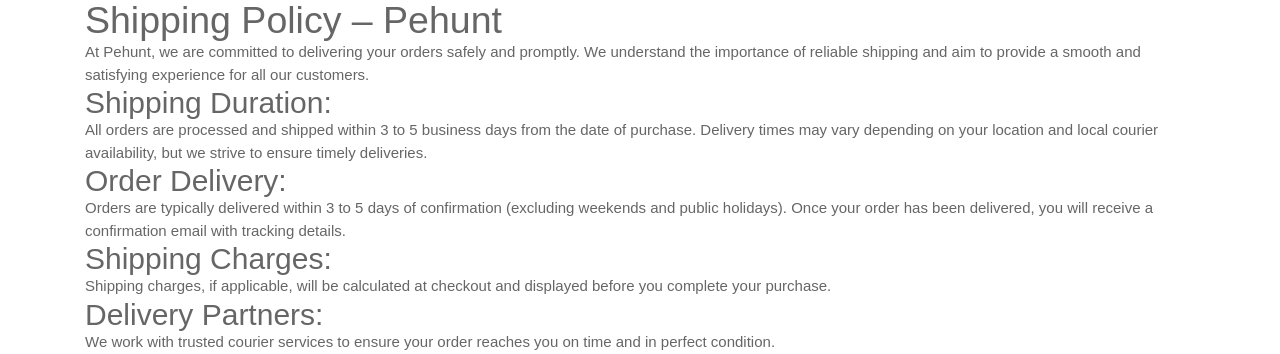
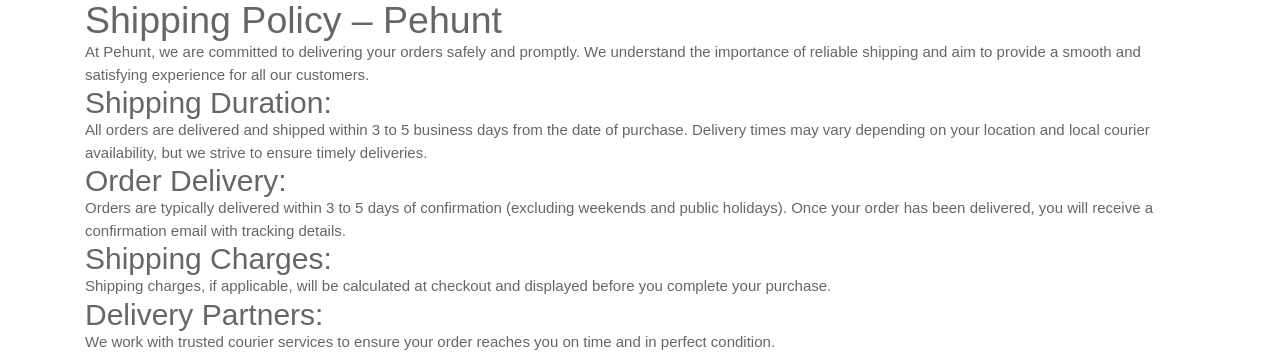
Before and after one commit to theneonstark/stark_store, a PHP site: page /PeHunt_store/shipping-policy.php in a window 1280 px wide. Shown: the part 169-523 px from the top of the page. Run offline with PHP 8.4, Linux system fonts and the light colour scheme.

Commit message:
changes for company requirement 11.1

```diff
--- a/shipping-policy.php
+++ b/shipping-policy.php
@@ -159,7 +159,7 @@
         <p>At Pehunt, we are committed to delivering your orders safely and promptly. We understand the importance of reliable shipping and aim to provide a smooth and satisfying experience for all our customers.</p>
 
         <h2>Shipping Duration:</h2>
-        <p>All orders are processed and shipped within 3 to 5 business days from the date of purchase. Delivery times may vary depending on your location and local courier availability, but we strive to ensure timely deliveries.</p>
+        <p>All orders are delivered and shipped within 3 to 5 business days from the date of purchase. Delivery times may vary depending on your location and local courier availability, but we strive to ensure timely deliveries.</p>
 
         <h2>Order Delivery:</h2>
         <p>Orders are typically delivered within 3 to 5 days of confirmation (excluding weekends and public holidays). Once your order has been delivered, you will receive a confirmation email with tracking details.</p>
```
